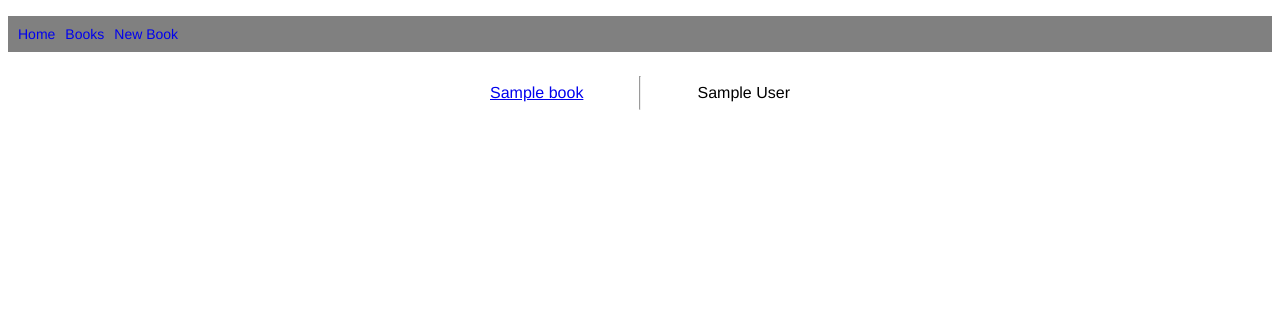
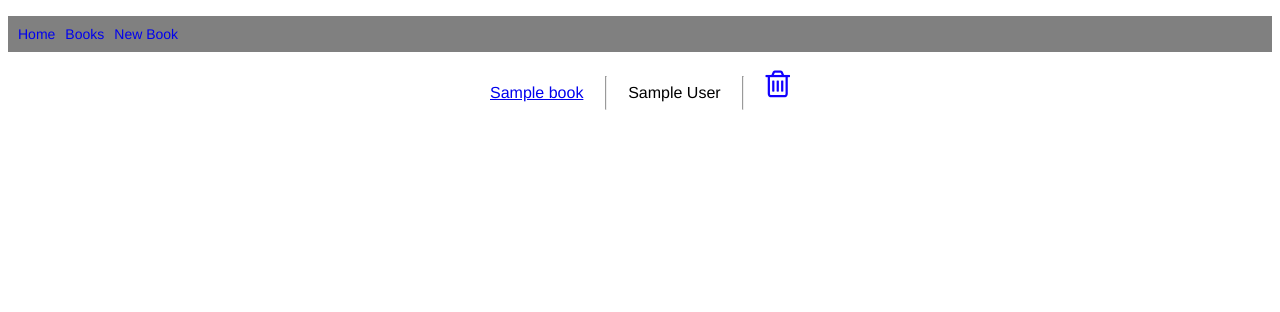
Before and after one commit to mitkousa/Book_Author_Lab, a Flask app: page /books in a window 1280 px wide. Shown: the top 312 px of the page. Run offline with Flask 2, Linux system fonts and the light colour scheme; a database or web service that is not in the repository returns one stand-in record (values such as "Sample title"); some libraries are stand-ins or nearby versions.

Commit message:
mvp done

```diff
--- a/templates/books/index.html
+++ b/templates/books/index.html
@@ -5,6 +5,10 @@
 <p><a href="/books/{{book.id}}">{{book.title}}</a></p>
 <hr>
 <p>{{book.author.full_name()}}</p>
+<hr>
+<form action="/books/{{book.id}}/delete" method="post">
+    <button class="trash-button"><i class="fa fa-trash-o fa-3x" style="color:rgb(17, 0, 255)" aria-hidden="true"></i></button>
+</form>
 {% endfor %}
 
 {% endblock %}
```
